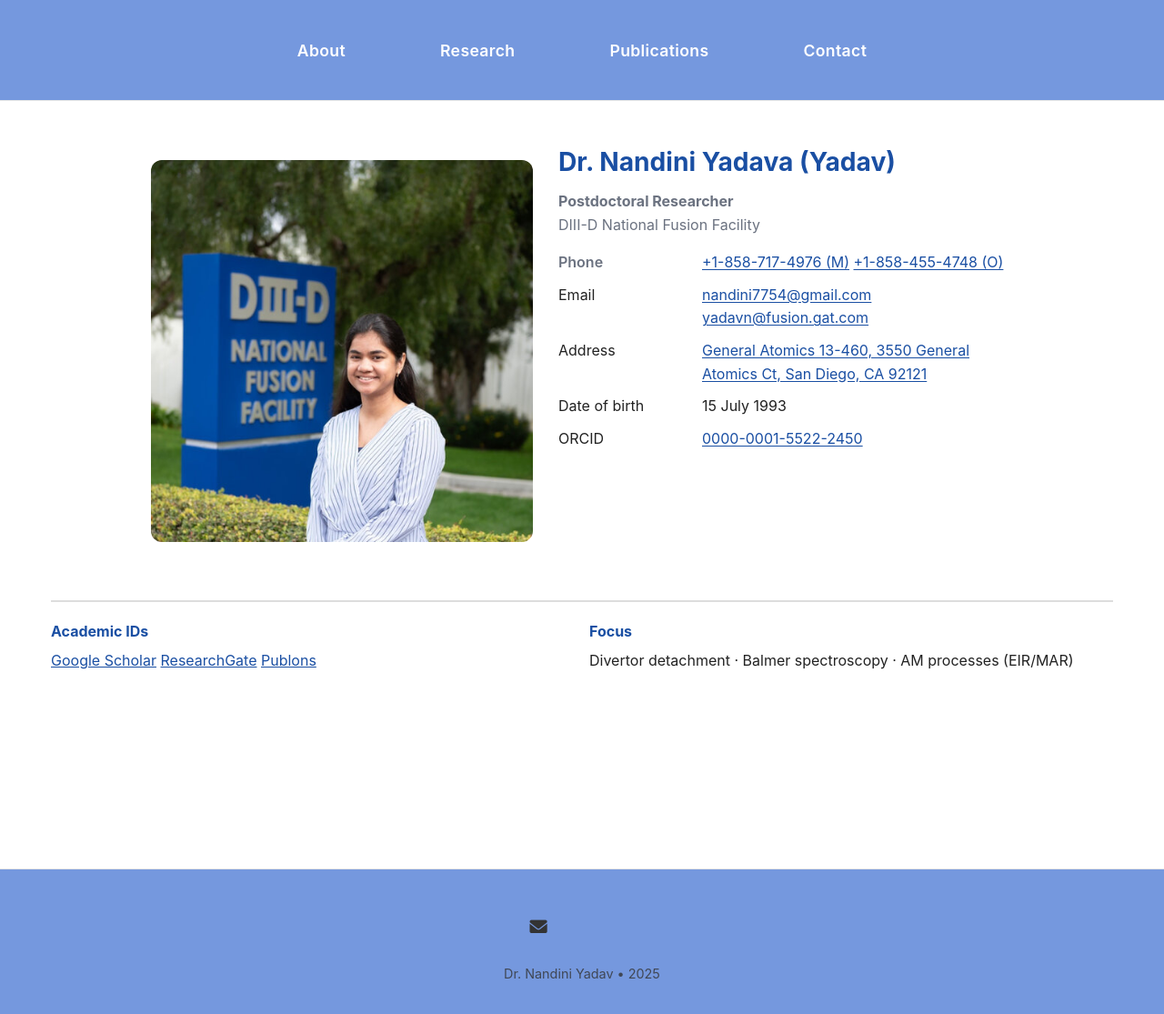
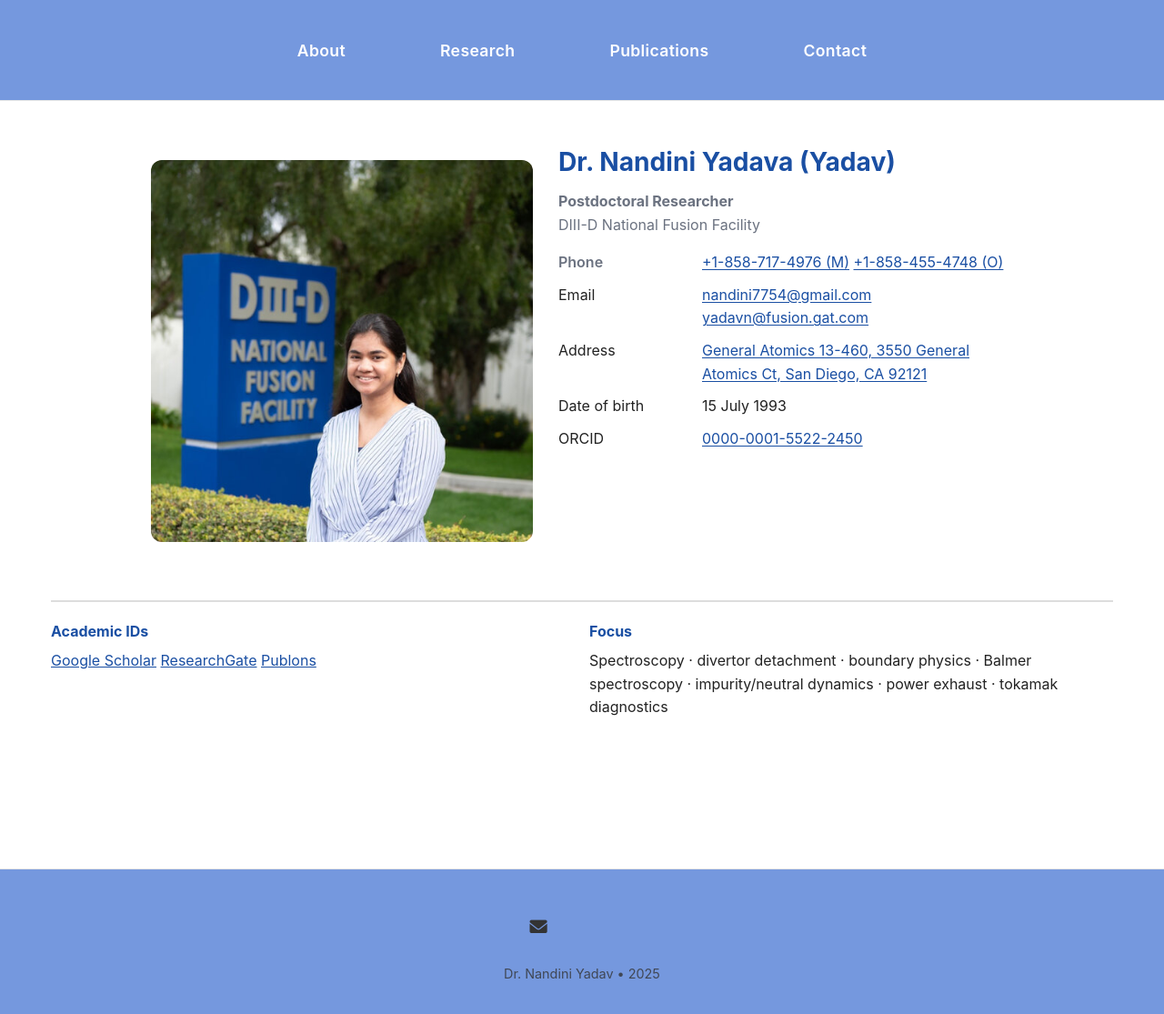
Before and after one commit to nandiniyadavaa/Researcher-NandiniYadav, a Jekyll site: the page built from pages/contact.md, in a window 1280 px wide and 1130 px high. Shown: the top 1115 px of the window at 91% size. Built offline with Jekyll 4.4.1, drawn with Linux system fonts in a browser that asks for light colours; a style sheet for code colours, icons or effects is not loaded.

Commit message:
Update contact.md

```diff
--- a/pages/contact.md
+++ b/pages/contact.md
@@ -102,6 +102,6 @@ h1.contact-title{ margin:.25rem 0 .5rem; font-size:clamp(1.6rem,2.2vw,2.1rem); }
   </div>
   <div class="card">
     <h3>Focus</h3>
-    <p>Divertor detachment · Balmer spectroscopy · AM processes (EIR/MAR)</p>
+    <p>Spectroscopy · divertor detachment · boundary physics · Balmer spectroscopy · impurity/neutral dynamics · power exhaust · tokamak diagnostics</p>
   </div>
 </div>
```
